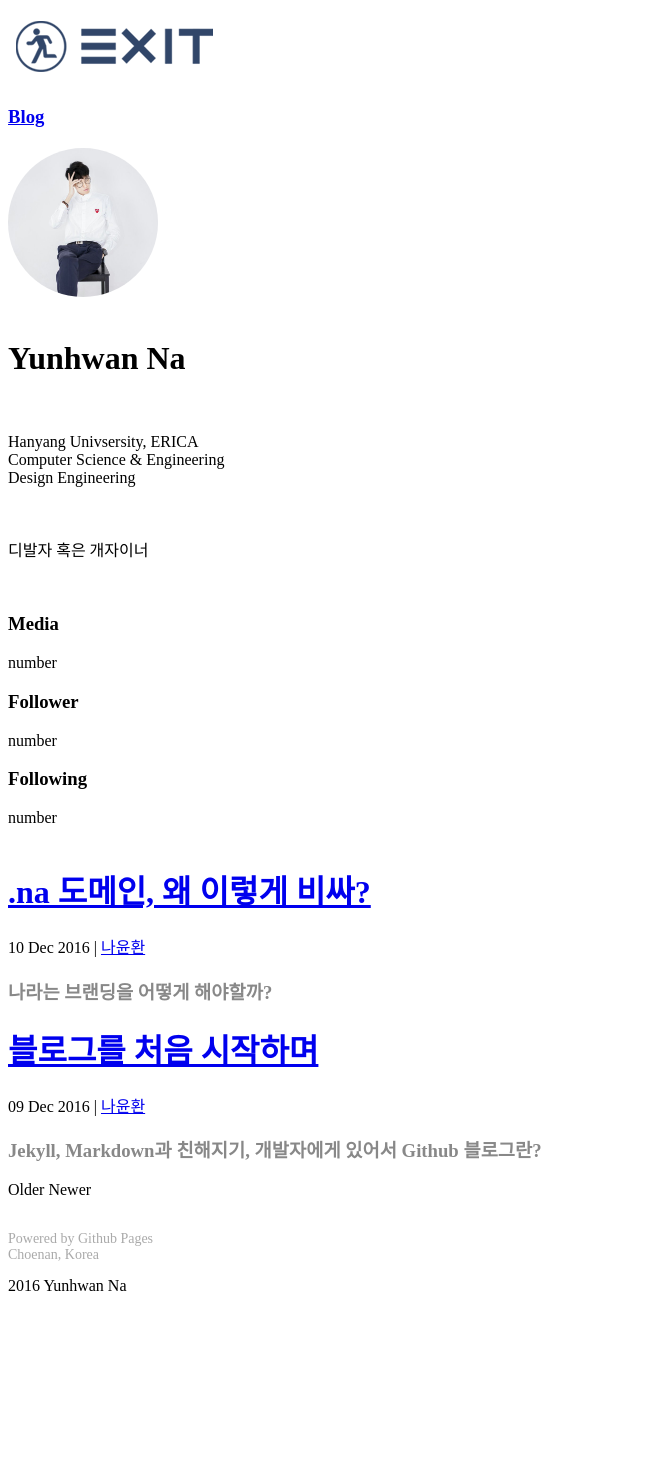
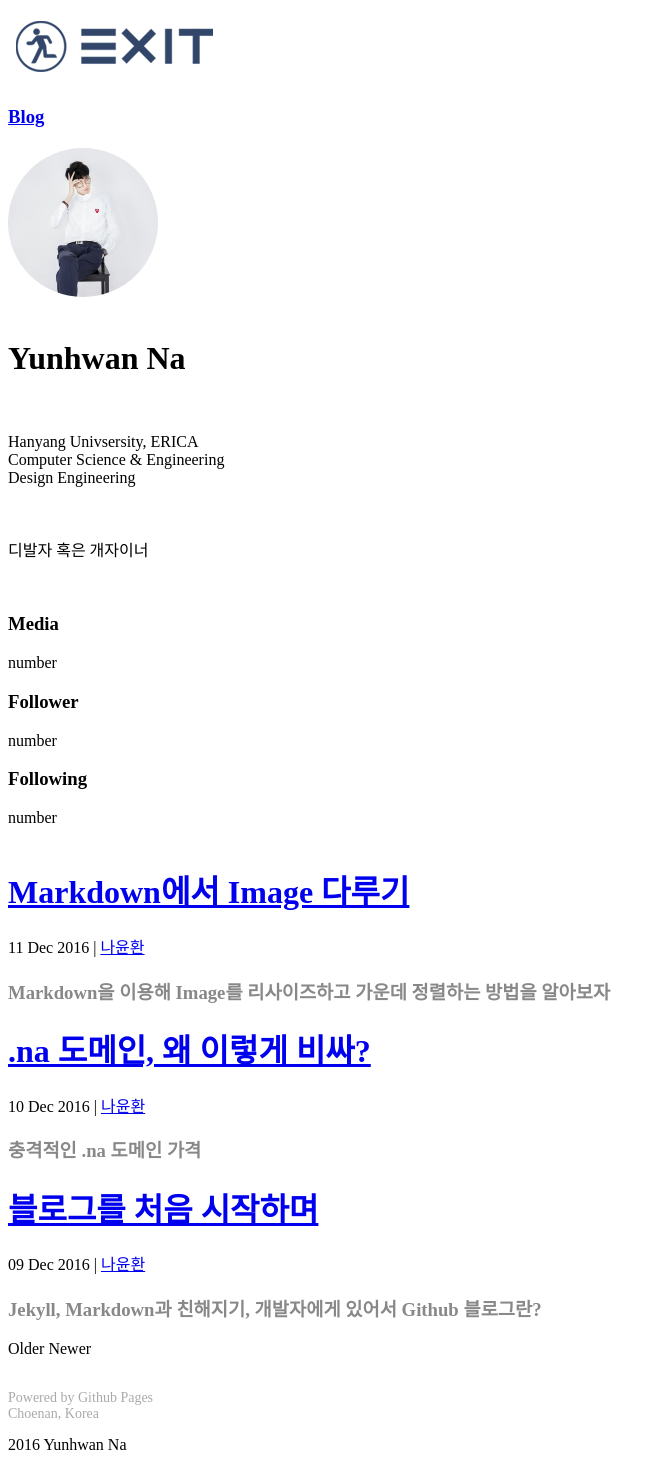
Before and after one commit to nayunhwan/nayunhwan.github.io, a Jekyll site: the page built from blog/index.html, in a window 1280 px wide. Shown: the whole page, without its empty margins (0-666 px from the left). Built offline with Jekyll 4.4.1, drawn with Linux system fonts in a browser that asks for light colours; the list of posts is cut into pages by our own code; a style sheet for code colours, icons or effects is not loaded; before the commit the page ends 1303 px from its top, so only the background shows below that.

Commit message:
Add post 2016-12-11 Markdown에서 이미지 다루기

```diff
--- a/_layouts/post.html
+++ b/_layouts/post.html
@@ -17,7 +17,7 @@ layout: default
   <h1 class="post-title">{{ page.title }}</h1>
   <span class="post-date">{{ page.date | date_to_string }} | <a href="{{ site.author.url }}">{{ site.author.name }}</a></span>
   <h3 style="color: #888;">{{ page.summary }}</h3>
-  <br>
+  <hr>
 
 
   {{ content }}
--- a/_posts/2016-12-10-I-Want-to-buy-domain.md
+++ b/_posts/2016-12-10-I-Want-to-buy-domain.md
@@ -2,7 +2,7 @@
 layout: post
 title: .na 도메인, 왜 이렇게 비싸?
 category: Dev
-summary: 나라는 브랜딩을 어떻게 해야할까?
+summary: 충격적인 .na 도메인 가격
 ---
 
 문득 개발자라면 기술 블로그나 나만의 도메인을 가진 메일 주소를 가지고 있어야 한다는 생각이 들었다.
--- /dev/null
+++ b/_posts/2016-12-11-Img-centering.md
@@ -0,0 +1,62 @@
+---
+layout: post
+title: Markdown에서 Image 다루기
+category: Dev
+summary: Markdown을 이용해 Image를 리사이즈하고 가운데 정렬하는 방법을 알아보자
+---
+
+Jekyll 블로그를 하면서 이미지를 삽입해야할 때가 있었는데, 이미지 사이즈를 줄이고 본문에 가운데 정렬을 하고싶었다.
+맨 처음 `Jekyll` 블로그를 만들 때 써있던 `Markdown` 문법 가이드에는 이런 부분이 설명되지 않아서 직접 찾고 해결한 부분을 포스트하려한다.
+
+<hr>
+
+### Image 사이즈 조절하기
+
+[Google](http://google.com)에서 `Markdown` 문법으로 이미지를 리사이즈하는 방법을 찾아보니 가장 위에 뜬 [Stack Overflow](http://stackoverflow.com/questions/14675913/how-to-change-image-size-markdown) 글에서는 아래와 같은 방법이 적혀있다.
+
+{% highlight md %}
+![Image](./pic/pic1_50.png =100x20)
+{% endhighlight %}
+
+하지만, 위와 같은 방법으로는 `Jekyll` 에서 이미지 리사이즈가 되지 않았다. 자세히 찾아보진 않았지만, `Jekyll` 의 버전이 업그레이드 되면서 발생한 문제같았다.
+
+좀 더 검색을 해보고 다양한 방법들을 해외 개발자분들이 많이 답변을 해놨지만, 대부분 `Jekyll` 에서는 작동하지 않았다.
+
+왜 이럴까 고민하던 중, [이 글](http://stackoverflow.com/questions/24383700/resize-image-in-the-wiki-of-github-using-markdown)의 맨 마지막 답변에서 해답을 찾을 수 있었다.
+
+{% highlight md %}
+![Image](./pic/pic1_50.png){: width="100px" height="20px"}
+{% endhighlight %}
+
+위와 같이 선언해주면, 내가 선언한 너비와 높이만큼 이미지가 리사이즈된다. `px` 뿐만 아니라 `%` 도 작동한다.
+
+<hr>
+
+### Image 가운데 정렬하기
+
+[Google](http://google.com)에서 검색을 해본 결과, `Markdown` 에서는 기본적으로 이미지 가운데 정렬은 지원하지 않는 듯하다. <del>내가 못 찾은 것일 수도 있다.</del>
+
+내가 찾은 [방법](https://thornelabs.net/2014/11/30/centering-images-with-jekyll-and-markdown.html)은 `CSS`에서 가운데를 정렬하는 `class` 를 만든 뒤, `Markdown` 에서 가운데 정렬 `class` 를 적용시켜 가운데 정렬을 하는 방법이다.
+
+`1.` 아래와 같은 `CSS` `class` 를 만든다.
+
+{% highlight css %}
+.center-image{
+    margin: 0 auto;
+    display: block;
+}
+{% endhighlight %}
+
+`2.` `Markdown` 에서 `class` 를 적용한다.
+{% highlight md %}
+![Picture description](/link/to/picture.jpg){: .center-image }
+{% endhighlight %}
+
+이 두 과정을 거치면, 가운데 정렬된 이미지를 확인할 수 있다.
+
+<br>
+
+> Markdown과 언제쯤 친해질 수 있을까?
+
+저는 이제 갓 `Markdown` 문법에 입문한 초보자입니다. 위에 기술한 내용보다 훨씬 훌륭하고 간단한 방법이 있을지도 모릅니다.
+혹시 위에 기술된 내용보다 더욱 좋은 방법을 알고 있는 사람이 계시다면, 아래 댓글 창에 남겨주시면 추가하도록 하겠습니다!
```
Also changed, not shown: 1 other file.
